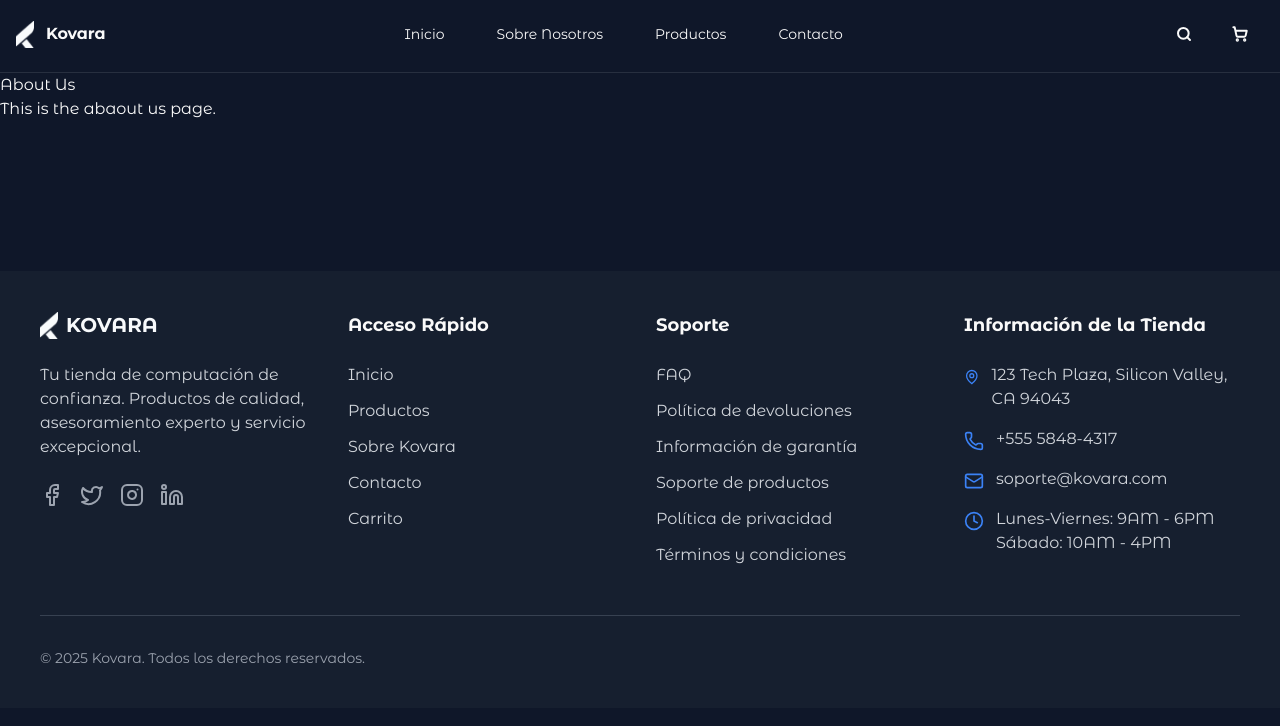
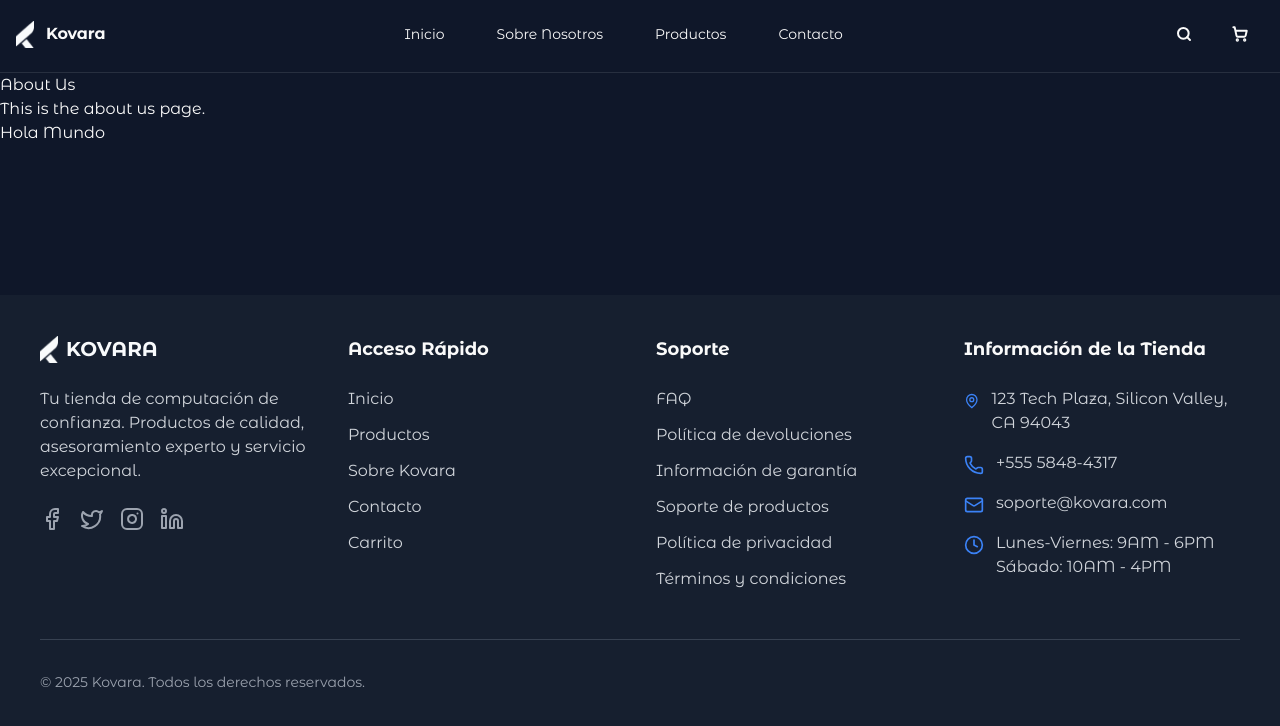
Before and after one commit to aaronportobanco/kovara-website, a Next.js app: page /about-us in a window 1280 px wide. Shown: the top 726 px of the page. Built offline with nearby package versions, Linux system fonts and the light colour scheme.

Commit message:
Actualiza contenido de la página About

```diff
--- a/src/app/about-us/page.jsx
+++ b/src/app/about-us/page.jsx
@@ -2,7 +2,9 @@ const AboutUsPage = () => {
   return (
     <div>
       <h1>About Us</h1>
-      <p>This is the abaout us page.</p>
+      <p>This is the about us page.</p>
+
+      <p>Hola Mundo</p>
     </div>
   );
 };
```
